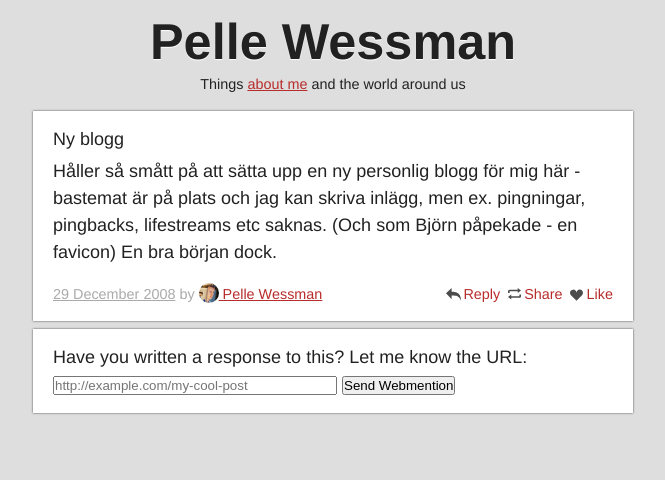
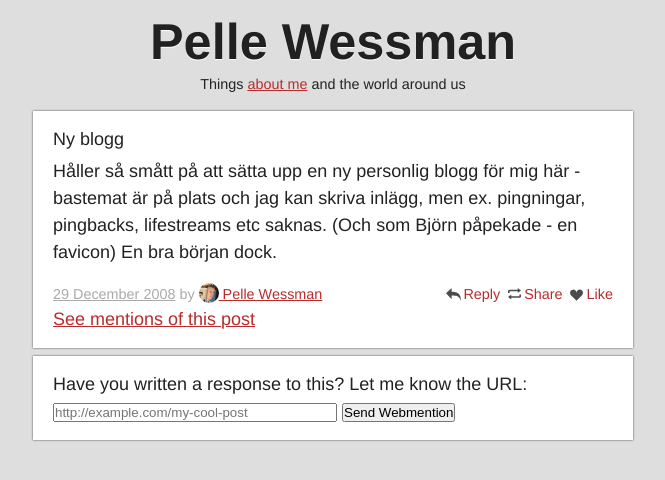
Before and after one commit to voxpelli/voxpelli.github.com, a Jekyll site: the page built from _posts/2008-12-29-ny-blogg.textile, in a window 1280 px wide. Shown: the top 480 px of the page, without its empty margins (307-972 px from the left). Built offline with Jekyll 4.4.1, drawn with Linux system fonts in a browser that asks for light colours; comment, search, counter and statistics services are not loaded; some of the changed lines change nothing that is shown.

Commit message:
Move to new experimental WebMentions embed

```diff
--- a/_includes/post-content.html
+++ b/_includes/post-content.html
@@ -119,4 +119,6 @@
     {% endif %}
 
   </footer>
+
+  <a class="u-responses" href="https://webmention.herokuapp.com/api/mentions?format=html&url={{ site.base_url | cgi_escape }}{{ page.url | cgi_escape }}">See mentions of this post</a>
 </article>
--- a/_layouts/post.html
+++ b/_layouts/post.html
@@ -15,14 +15,4 @@
   </form>
 </div>
 
-<script id="webmention-hosted">
-  (function () {
-    var sn = document.createElement("script"), s = document.getElementsByTagName("script")[0], url;
-    url = document.querySelectorAll ? document.querySelectorAll("link[rel~=canonical]") : false;
-    url = url && url[0] ? url[0].href : false;
-    sn.type = "text/javascript"; sn.async = true;
-    // Using a cutting-edge embed here to try out the possibly upcoming embed solutions
-    sn.src = "//webmention.herokuapp.com/api/embed?version=cutting-edge&url=" + encodeURIComponent(url || window.location);
-    s.parentNode.insertBefore(sn, s);
-  }());
-</script>
+<script src="https://webmention.herokuapp.com/js/cutting-edge.js"></script>
--- a/css/style.css
+++ b/css/style.css
@@ -57,6 +57,7 @@
   content: "";
 }
 
+.webmention-container{margin-top:1em}
 .webmention-mention{padding-left: 60px;position: relative}
 .webmention-mention:last-child{margin-bottom:0}
 .webmention-author img {position: absolute;top: 0;left: -5px;width: 50px;border-radius: 240px}
```
